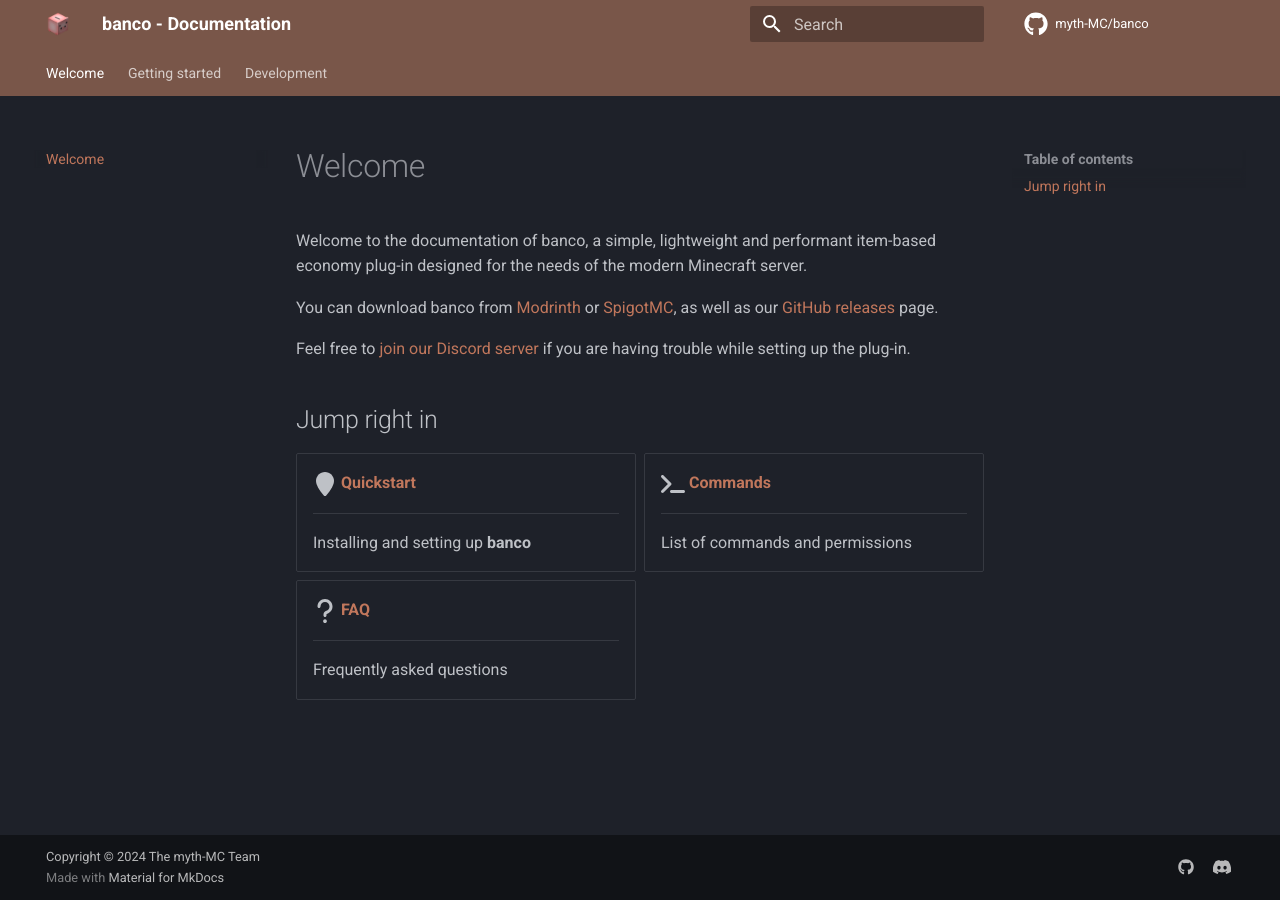
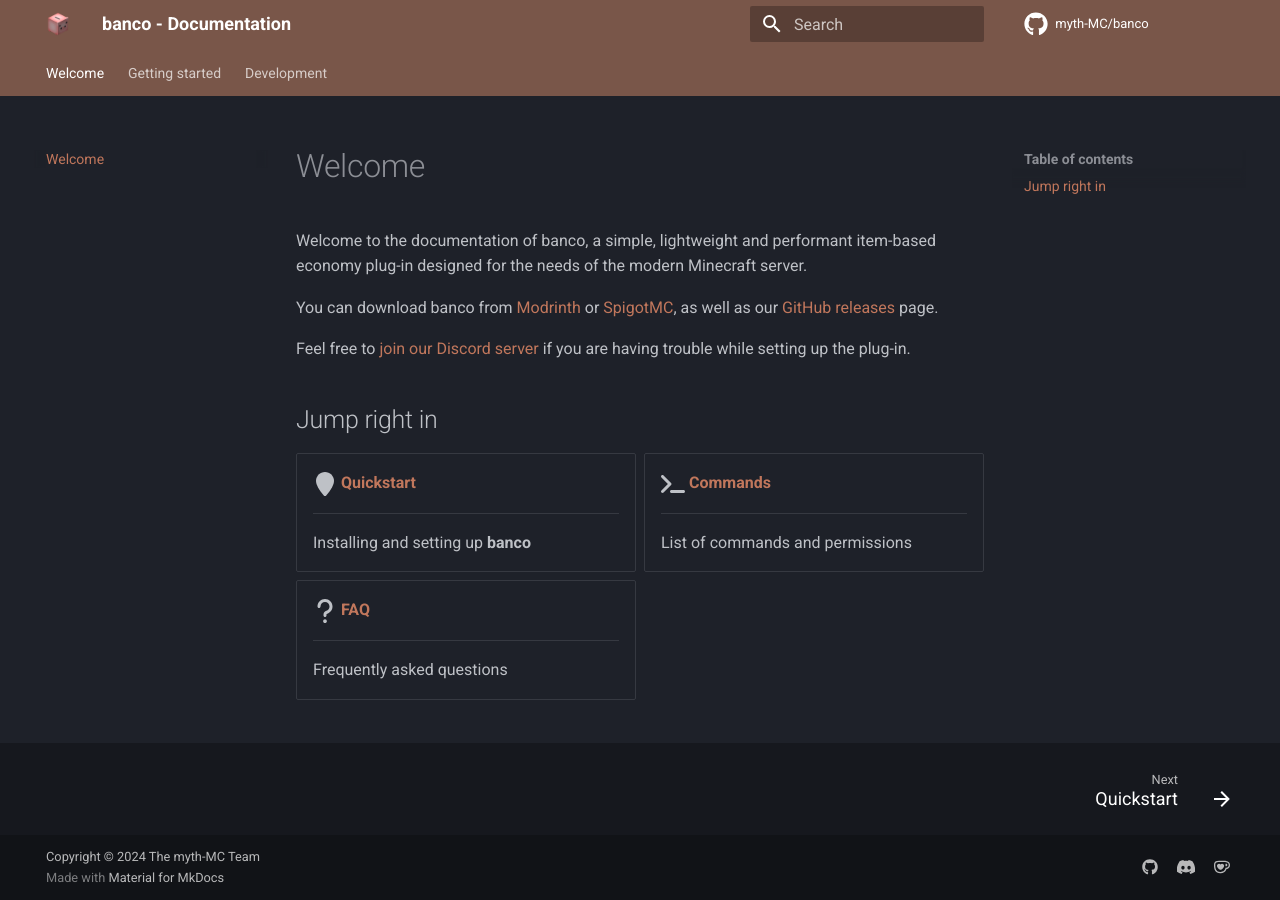
Before and after one commit to myth-MC/banco-docs, an MkDocs documentation site: the page built from docs/index.md, in a window 1280 px wide. Built offline with MkDocs 1.6.1 and Material for MkDocs 9.7.7, drawn with Linux system fonts in a browser that asks for light colours; comment, search, counter and statistics services are not loaded; the version menu is left out.

```diff
--- a/mkdocs.yml
+++ b/mkdocs.yml
@@ -17,6 +17,7 @@ theme:
     - content.code.copy
     - content.code.annotate
     - content.tooltips
+    - navigation.footer
   palette:
     primary: brown
     scheme: slate
@@ -47,6 +48,8 @@ extra:
       link: https://github.com/myth-MC/banco
     - icon: fontawesome/brands/discord
       link: https://discord.gg/
+    - icon: simple/kofi
+      link: https://ko-fi.com/mythMC
   version:
     provider: mike
 
```
Also changed, not shown: 1 other file.
